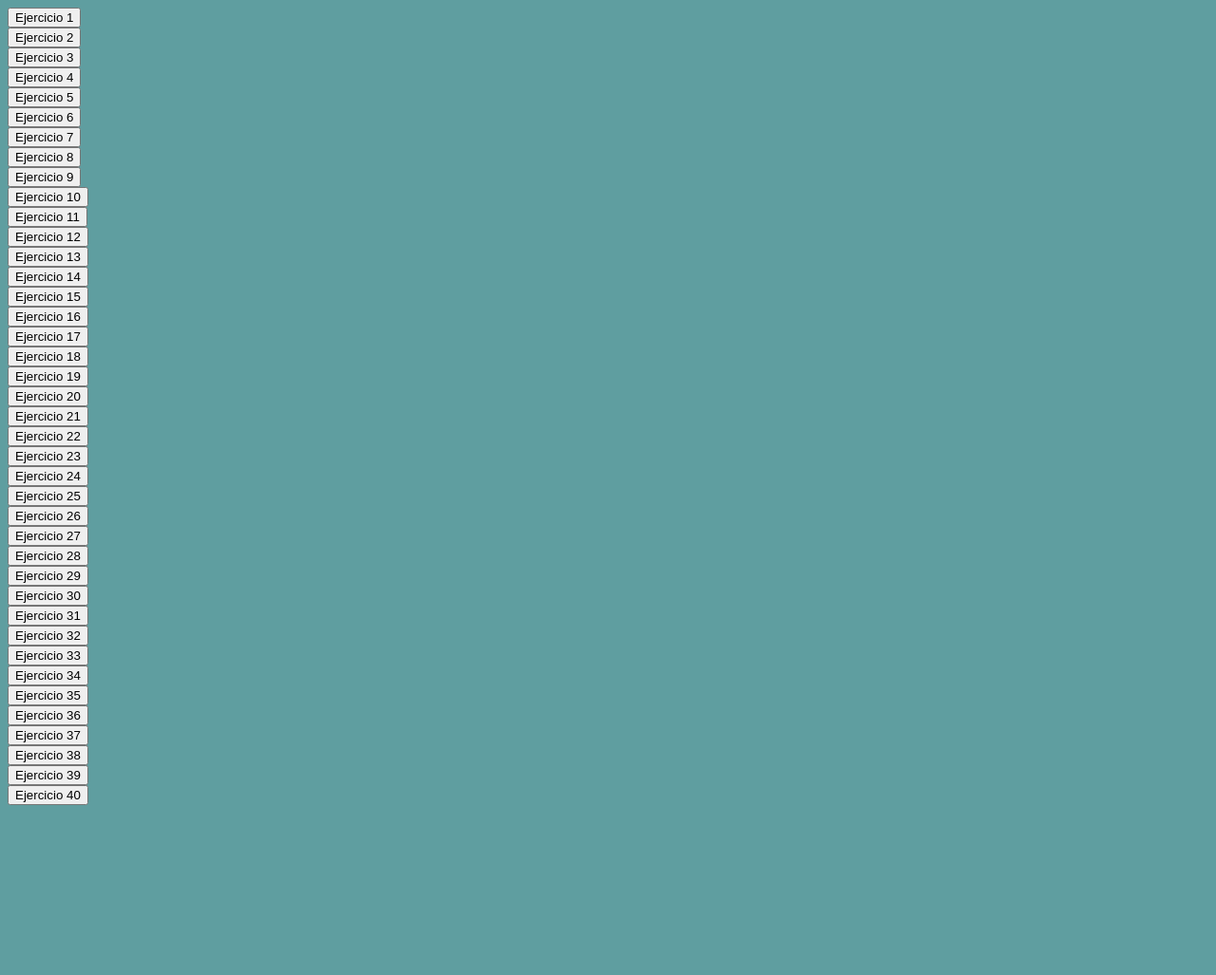
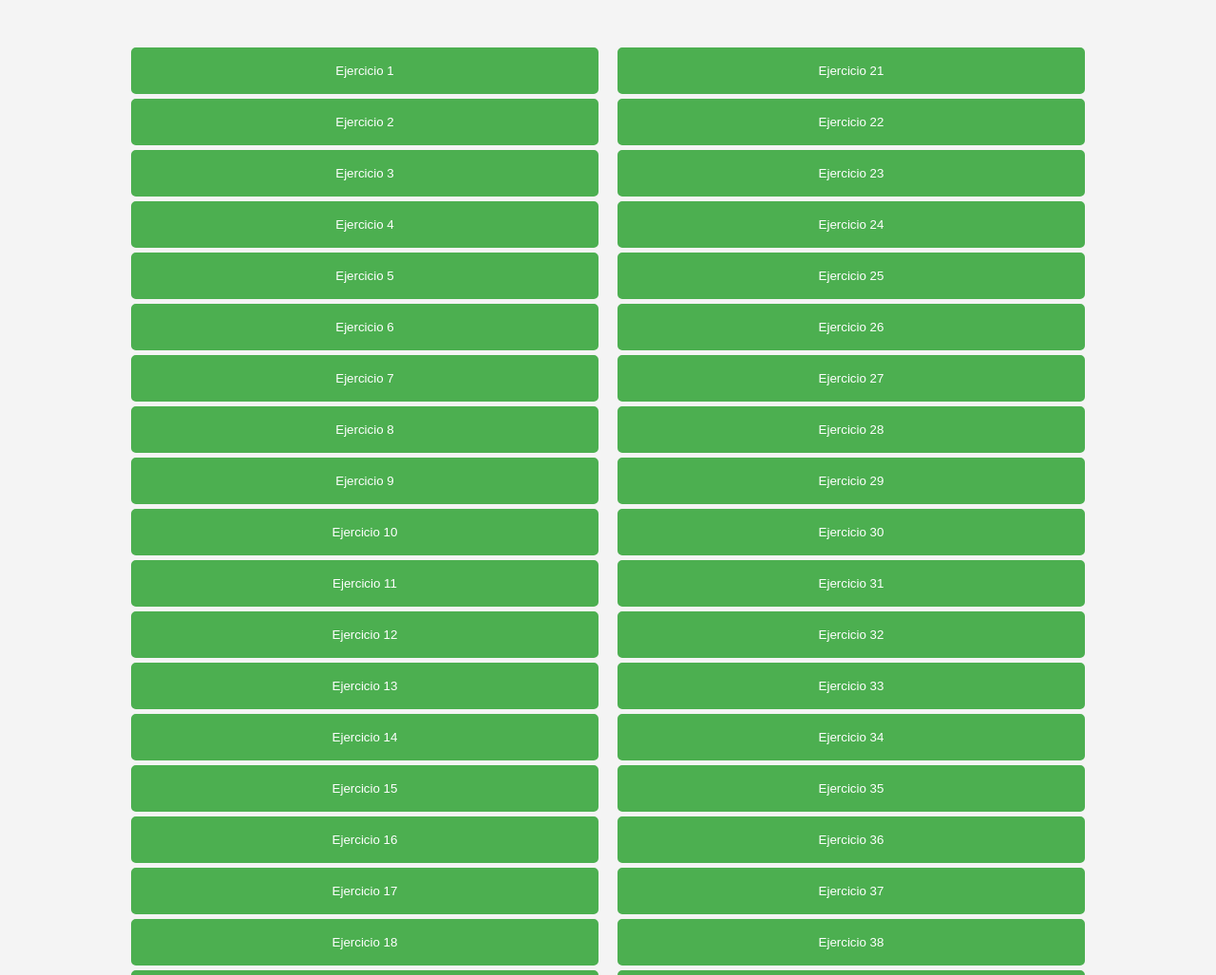
Before and after one commit to vixenzo2/Backend-00.01.2024-03, a plain HTML site: page Hackaton03/SV73354567/index.html in a window 1280 px wide. Shown: the top 1027 px of the page at 95% size. Before the commit the page ends 856 px from the top, so only its background shows below. Drawn offline with Linux system fonts and the light colour scheme.

Commit message:
AvanceEstilos

```diff
--- a/Hackaton03/SV73354567/index.html
+++ b/Hackaton03/SV73354567/index.html
@@ -7,49 +7,59 @@
     <title>Document</title>
     <link rel="stylesheet" href="style.css">
 </head>
+<body>
 
-<body>
-    <button onclick="ejecutar(1)">Ejercicio 1</button><br>
-    <button onclick="ejecutar(2)">Ejercicio 2</button><br>
-    <button onclick="ejecutar(3)">Ejercicio 3</button><br>
-    <button onclick="ejecutar(4)">Ejercicio 4</button><br>
-    <button onclick="ejecutar(5)">Ejercicio 5</button><br>
-    <button onclick="ejecutar(6)">Ejercicio 6</button><br>
-    <button onclick="ejecutar(7)">Ejercicio 7</button><br>
-    <button onclick="ejecutar(8)">Ejercicio 8</button><br>
-    <button onclick="ejecutar(9)">Ejercicio 9</button><br>
-    <button onclick="ejecutar(10)">Ejercicio 10</button><br>
-    <button onclick="ejecutar(11)">Ejercicio 11</button><br>
-    <button onclick="ejecutar(12)">Ejercicio 12</button><br>
-    <button onclick="ejecutar(13)">Ejercicio 13</button><br>
-    <button onclick="ejecutar(14)">Ejercicio 14</button><br>
-    <button onclick="ejecutar(15)">Ejercicio 15</button><br>
-    <button onclick="ejecutar(16)">Ejercicio 16</button><br>
-    <button onclick="ejecutar(17)">Ejercicio 17</button><br>
-    <button onclick="ejecutar(18)">Ejercicio 18</button><br>
-    <button onclick="ejecutar(19)">Ejercicio 19</button><br>
-    <button onclick="ejecutar(20)">Ejercicio 20</button><br>
-    <button onclick="ejecutar(21)">Ejercicio 21</button><br>
-    <button onclick="ejecutar(22)">Ejercicio 22</button><br>
-    <button onclick="ejecutar(23)">Ejercicio 23</button><br>
-    <button onclick="ejecutar(24)">Ejercicio 24</button><br>
-    <button onclick="ejecutar(25)">Ejercicio 25</button><br>
-    <button onclick="ejecutar(26)">Ejercicio 26</button><br>
-    <button onclick="ejecutar(27)">Ejercicio 27</button><br>
-    <button onclick="ejecutar(28)">Ejercicio 28</button><br>
-    <button onclick="ejecutar(29)">Ejercicio 29</button><br>
-    <button onclick="ejecutar(30)">Ejercicio 30</button><br>
-    <button onclick="ejecutar(31)">Ejercicio 31</button><br>
-    <button onclick="ejecutar(32)">Ejercicio 32</button><br>
-    <button onclick="ejecutar(33)">Ejercicio 33</button><br>
-    <button onclick="ejecutar(34)">Ejercicio 34</button><br>
-    <button onclick="ejecutar(35)">Ejercicio 35</button><br>
-    <button onclick="ejecutar(36)">Ejercicio 36</button><br>
-    <button onclick="ejecutar(37)">Ejercicio 37</button><br>
-    <button onclick="ejecutar(38)">Ejercicio 38</button><br>
-    <button onclick="ejecutar(39)">Ejercicio 39</button><br>
-    <button onclick="ejecutar(40)">Ejercicio 40</button><br>
 
-    <script src="script.js"></script>
+    <div class="container">
+    <div class="row">
+        <div class="column">
+            <button onclick="ejecutar(1)">Ejercicio 1</button>
+            <button onclick="ejecutar(2)">Ejercicio 2</button>
+            <button onclick="ejecutar(3)">Ejercicio 3</button>
+            <button onclick="ejecutar(4)">Ejercicio 4</button>
+            <button onclick="ejecutar(5)">Ejercicio 5</button>
+            <button onclick="ejecutar(6)">Ejercicio 6</button>
+            <button onclick="ejecutar(7)">Ejercicio 7</button>
+            <button onclick="ejecutar(8)">Ejercicio 8</button>
+            <button onclick="ejecutar(9)">Ejercicio 9</button>
+            <button onclick="ejecutar(10)">Ejercicio 10</button>
+            <button onclick="ejecutar(11)">Ejercicio 11</button>
+            <button onclick="ejecutar(12)">Ejercicio 12</button>
+            <button onclick="ejecutar(13)">Ejercicio 13</button>
+            <button onclick="ejecutar(14)">Ejercicio 14</button>
+            <button onclick="ejecutar(15)">Ejercicio 15</button>
+            <button onclick="ejecutar(16)">Ejercicio 16</button>
+            <button onclick="ejecutar(17)">Ejercicio 17</button>
+            <button onclick="ejecutar(18)">Ejercicio 18</button>
+            <button onclick="ejecutar(19)">Ejercicio 19</button>
+            <button onclick="ejecutar(20)">Ejercicio 20</button>
+        </div>
+
+         <div class="column">
+            <button onclick="ejecutar(21)">Ejercicio 21</button>
+            <button onclick="ejecutar(22)">Ejercicio 22</button>
+            <button onclick="ejecutar(23)">Ejercicio 23</button>
+            <button onclick="ejecutar(24)">Ejercicio 24</button>
+            <button onclick="ejecutar(25)">Ejercicio 25</button>
+            <button onclick="ejecutar(26)">Ejercicio 26</button>
+            <button onclick="ejecutar(27)">Ejercicio 27</button>
+            <button onclick="ejecutar(28)">Ejercicio 28</button>
+            <button onclick="ejecutar(29)">Ejercicio 29</button>
+            <button onclick="ejecutar(30)">Ejercicio 30</button>
+            <button onclick="ejecutar(31)">Ejercicio 31</button>
+            <button onclick="ejecutar(32)">Ejercicio 32</button>
+            <button onclick="ejecutar(33)">Ejercicio 33</button>
+            <button onclick="ejecutar(34)">Ejercicio 34</button>
+            <button onclick="ejecutar(35)">Ejercicio 35</button>
+            <button onclick="ejecutar(36)">Ejercicio 36</button>
+            <button onclick="ejecutar(37)">Ejercicio 37</button>
+            <button onclick="ejecutar(38)">Ejercicio 38</button>
+            <button onclick="ejecutar(39)">Ejercicio 39</button>
+            <button onclick="ejecutar(40)">Ejercicio 40</button>
+        </div>
+    </div>
+</div>
+
+ <script src="script.js"></script>
 </body>
 </html>
--- a/Hackaton03/SV73354567/style.css
+++ b/Hackaton03/SV73354567/style.css
@@ -1,4 +1,122 @@
+/*body {
+    font-family: Arial, sans-serif;
+    background-color: #f0f0f0;
+    margin: 0;
+    padding: 0;
+}
+
+.container {
+    max-width: 800px;
+    margin: 20px auto;
+    padding: 20px;
+    background-color: #fff;
+    border-radius: 8px;
+    box-shadow: 0 0 10px rgba(0, 0, 0, 0.1);
+}
+
+h1 {
+    color: #333;
+    text-align: center;
+}
+
+input[type="number"] {
+    width: 100%;
+    padding: 10px;
+    margin: 10px 0;
+    border: 1px solid #ccc;
+    border-radius: 4px;
+    box-sizing: border-box;
+}
+
+button {
+    background-color: #4caf50;
+    color: white;
+    padding: 10px 20px;
+    border: none;
+    border-radius: 4px;
+    cursor: pointer;
+    font-size: 16px;
+}
+
+button:hover {
+    background-color: #45a049;
+}
+
+.result {
+    margin-top: 20px;
+    font-size: 18px;
+    text-align: center;
+}
+*/
+/* Estilos para las columnas */
+/* Estilos para las filas y columnas */
+/*.row::after {
+    content: "";
+    clear: both;
+    display: table;
+}
+
+.column {
+    float: left;
+    width: 25%;
+    padding: 5px;
+}
+
+/* Estilos para los botones */
+/*button {
+    display: block;
+    width: 100%;
+    padding: 10px;
+    margin-bottom: 5px;
+    background-color: #4CAF50;
+    color: white;
+    border: none;
+    border-radius: 4px;
+    cursor: pointer;
+}
+
+button:hover {
+    background-color: #45a049;
+}
+*/
 body {
-    background-color: cadetblue;
-    color: azure;
+    font-family: 'Segoe UI', Tahoma, Geneva, Verdana, sans-serif;
+    background-color: #f4f4f4;
+    margin: 0;
+    padding: 0;
 }
+
+.container {
+    width: 80%;
+    margin: 50px auto;
+}
+
+.row {
+    display: flex;
+    justify-content: center;
+    margin-bottom: 20px;
+}
+
+.column {
+    margin: 0 10px;
+    flex: 1;
+}
+
+button {
+    display: block;
+    width: 100%;
+    padding: 15px 20px;
+    margin-bottom: 5px;
+    background-color: #4CAF50;
+    color: #fff;
+    border: 2px solid #4CAF50;
+    border-radius: 5px;
+    cursor: pointer;
+    transition: all 0.3s ease;
+}
+
+button:hover {
+    background-color: #45a049;
+    transform: translateY(-3px);
+    box-shadow: 0 4px 6px rgba(0, 0, 0, 0.1);
+}
```
